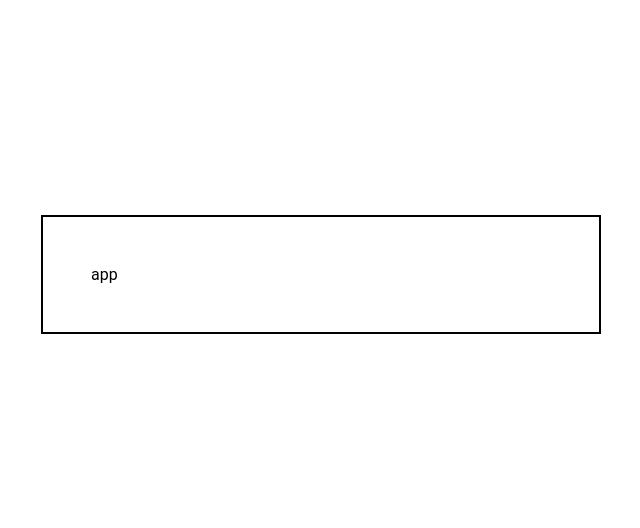
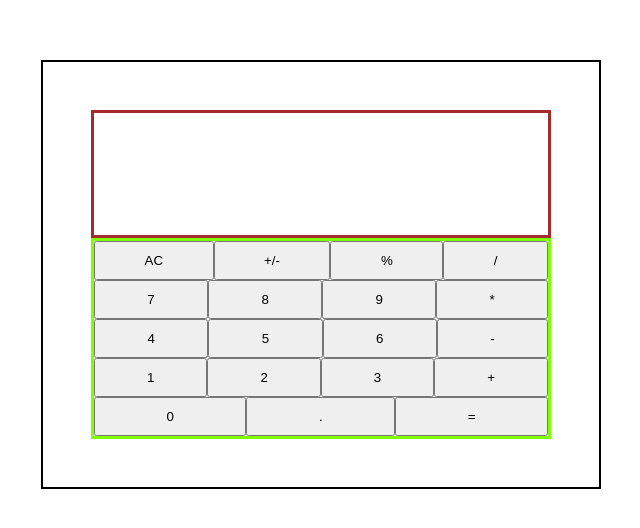
Before and after one commit to CalyCherkaoui/calculator-app, a React (Create React App) app: page / in a window 1280 px wide. Shown: the part 126-654 px from the top of the page, without its empty margins (319-959 px from the left). Built offline with nearby package versions, Linux system fonts and the light colour scheme.

Commit message:
Refactor render method in App component

```diff
--- a/src/components/App.js
+++ b/src/components/App.js
@@ -40,10 +40,18 @@ import './App.css';
 const App = () => {
   const [state, setState] = useState({ total: '', next: '', operation: '' });
 
-  const handleClick = btn => {
+  const handleClick = (btn) => {
     setState(calculate(state, btn));
-  }
-  return <div>app</div>;
+  };
+
+  return (
+    <>
+      <div>
+        <Display result={`${state.total} ${state.operation} ${state.next}`} />
+        <ButtonPanel clickHandler={handleClick} />
+      </div>
+    </>
+  );
 };
 
 export default App;
```
